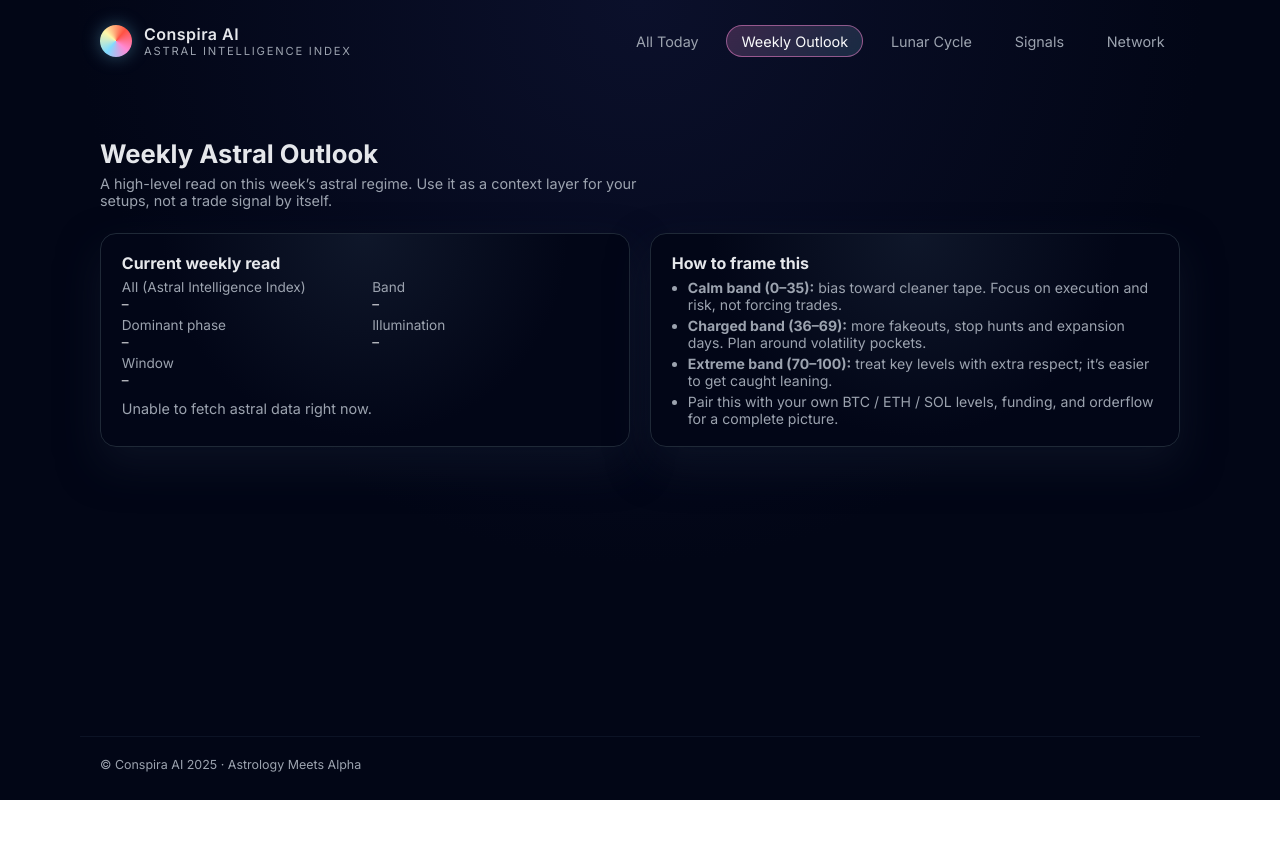
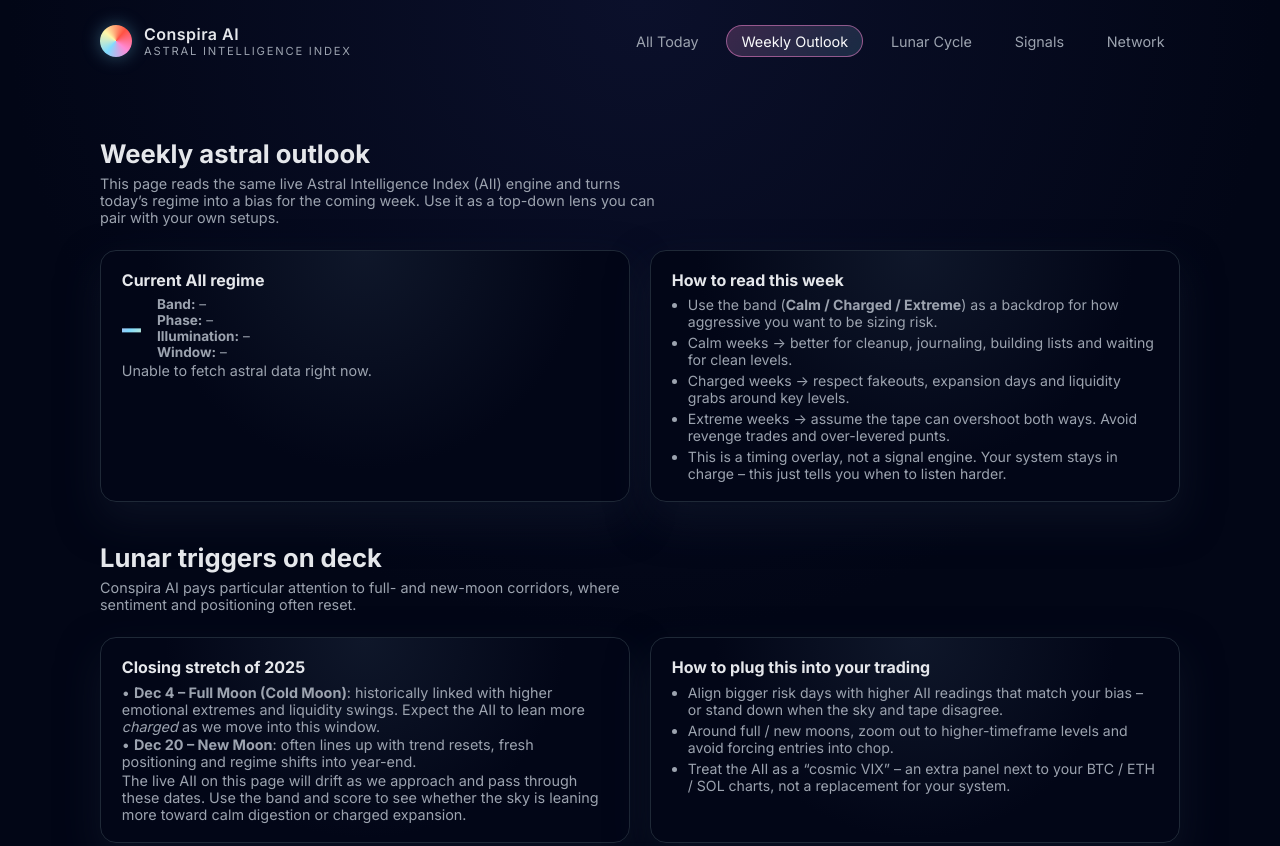
Before and after one commit to conspiraai/conspiraai-web, a plain HTML site: page weekly.html in a window 1280 px wide. Shown: the top 846 px of the page. Before the commit the page ends 800 px from the top, so only its background shows below. Drawn offline with Linux system fonts and the light colour scheme; no server answers.

Commit message:
Update weekly.html

```diff
--- a/weekly.html
+++ b/weekly.html
@@ -28,58 +28,121 @@
       </header>
 
       <main class="shell main">
+        <!-- WEEKLY OUTLOOK HERO -->
         <section class="section">
           <div class="section-header">
-            <h1 class="section-title">Weekly Astral Outlook</h1>
+            <h1 class="section-title">Weekly astral outlook</h1>
             <p class="section-sub">
-              A high-level read on this week’s astral regime. Use it as a context layer for your setups, not a trade signal by itself.
+              This page reads the same live Astral Intelligence Index (AII) engine and
+              turns today’s regime into a bias for the coming week. Use it as a
+              top-down lens you can pair with your own setups.
+            </p>
+          </div>
+
+          <div class="grid grid-2">
+            <!-- Current regime card -->
+            <article class="card">
+              <h3>Current AII regime</h3>
+
+              <div class="aii-inline">
+                <div class="aii-inline-value" id="weekly-aii">–</div>
+                <div class="aii-inline-meta">
+                  <div>
+                    <strong>Band:</strong>
+                    <span id="weekly-band">–</span>
+                  </div>
+                  <div>
+                    <strong>Phase:</strong>
+                    <span id="weekly-phase">–</span>
+                  </div>
+                  <div>
+                    <strong>Illumination:</strong>
+                    <span id="weekly-illumination">–</span>
+                  </div>
+                  <div>
+                    <strong>Window:</strong>
+                    <span id="weekly-range">–</span>
+                  </div>
+                </div>
+              </div>
+
+              <p class="aii-footnote" id="weekly-summary">
+                Loading weekly astral regime…
+              </p>
+            </article>
+
+            <!-- How to read the week -->
+            <article class="card">
+              <h3>How to read this week</h3>
+              <ul class="bullet-list">
+                <li>
+                  Use the band (<strong>Calm / Charged / Extreme</strong>) as a
+                  backdrop for how aggressive you want to be sizing risk.
+                </li>
+                <li>
+                  Calm weeks → better for cleanup, journaling, building lists and
+                  waiting for clean levels.
+                </li>
+                <li>
+                  Charged weeks → respect fakeouts, expansion days and liquidity
+                  grabs around key levels.
+                </li>
+                <li>
+                  Extreme weeks → assume the tape can overshoot both ways. Avoid
+                  revenge trades and over-levered punts.
+                </li>
+                <li>
+                  This is a timing overlay, not a signal engine. Your system stays
+                  in charge – this just tells you when to listen harder.
+                </li>
+              </ul>
+            </article>
+          </div>
+        </section>
+
+        <!-- LUNAR EVENT CONTEXT -->
+        <section class="section">
+          <div class="section-header">
+            <h2 class="section-title">Lunar triggers on deck</h2>
+            <p class="section-sub">
+              Conspira AI pays particular attention to full- and new-moon corridors,
+              where sentiment and positioning often reset.
             </p>
           </div>
 
           <div class="grid grid-2">
             <article class="card">
-              <h3>Current weekly read</h3>
-              <dl class="lunar-meta">
-                <div>
-                  <dt>AII (Astral Intelligence Index)</dt>
-                  <dd id="weekly-aii">–</dd>
-                </div>
-                <div>
-                  <dt>Band</dt>
-                  <dd id="weekly-band">–</dd>
-                </div>
-                <div>
-                  <dt>Dominant phase</dt>
-                  <dd id="weekly-phase">–</dd>
-                </div>
-                <div>
-                  <dt>Illumination</dt>
-                  <dd id="weekly-illumination">–</dd>
-                </div>
-                <div>
-                  <dt>Window</dt>
-                  <dd id="weekly-range">–</dd>
-                </div>
-              </dl>
-              <p class="aii-footnote" id="weekly-summary">
-                Loading weekly astral summary…
+              <h3>Closing stretch of 2025</h3>
+              <p>
+                • <strong>Dec 4 – Full Moon (Cold Moon)</strong>: historically linked
+                with higher emotional extremes and liquidity swings. Expect the AII
+                to lean more <em>charged</em> as we move into this window.
+              </p>
+              <p>
+                • <strong>Dec 20 – New Moon</strong>: often lines up with trend
+                resets, fresh positioning and regime shifts into year-end.
+              </p>
+              <p>
+                The live AII on this page will drift as we approach and pass through
+                these dates. Use the band and score to see whether the sky is
+                leaning more toward calm digestion or charged expansion.
               </p>
             </article>
 
             <article class="card">
-              <h3>How to frame this</h3>
+              <h3>How to plug this into your trading</h3>
               <ul class="bullet-list">
                 <li>
-                  <strong>Calm band (0–35):</strong> bias toward cleaner tape. Focus on execution and risk, not forcing trades.
+                  Align bigger risk days with higher AII readings that match your
+                  bias – or stand down when the sky and tape disagree.
                 </li>
                 <li>
-                  <strong>Charged band (36–69):</strong> more fakeouts, stop hunts and expansion days. Plan around volatility pockets.
+                  Around full / new moons, zoom out to higher-timeframe levels and
+                  avoid forcing entries into chop.
                 </li>
                 <li>
-                  <strong>Extreme band (70–100):</strong> treat key levels with extra respect; it’s easier to get caught leaning.
-                </li>
-                <li>
-                  Pair this with your own BTC / ETH / SOL levels, funding, and orderflow for a complete picture.
+                  Treat the AII as a “cosmic VIX” – an extra panel next to your
+                  BTC / ETH / SOL charts, not a replacement for your system.
                 </li>
               </ul>
             </article>
```
